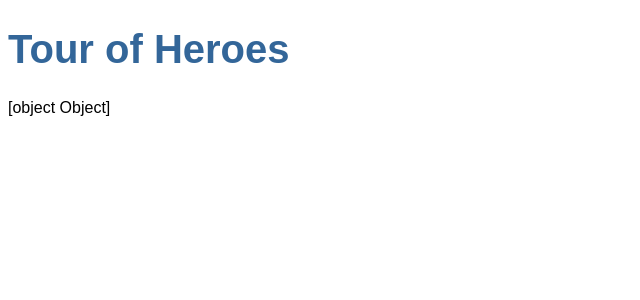
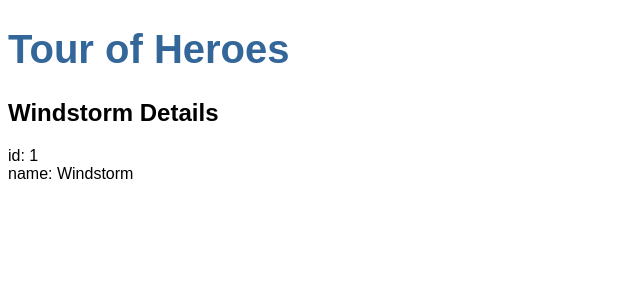
Before and after one commit to zohaibshahzadTO/Angular-Tour-of-Heroes, an Angular app: page / in a window 1280 px wide. Shown: the top 300 px of the page, without its empty margins (0-640 px from the left). Built offline with nearby package versions, Linux system fonts and the light colour scheme.

Commit message:
Updated binding in html template to show in browser
Updated the binding in the template to announce the hero's name and show both id and name in a details layout. Enabling output to the browser.

```diff
--- a/src/app/heroes/heroes.component.html
+++ b/src/app/heroes/heroes.component.html
@@ -1 +1,6 @@
-{{hero}}
+<!--Updated the binding in the template to announce the hero's component-name
+and show both id and name in a details layout like this: -->
+
+<h2>{{ hero.name }} Details</h2>
+<div><span>id: </span>{{hero.id}}</div>
+<div><span>name: </span>{{hero.name}}</div>
```
